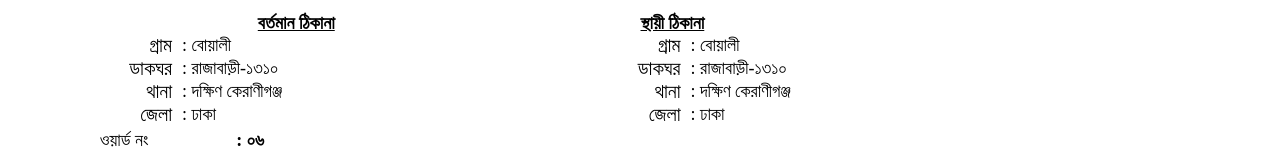
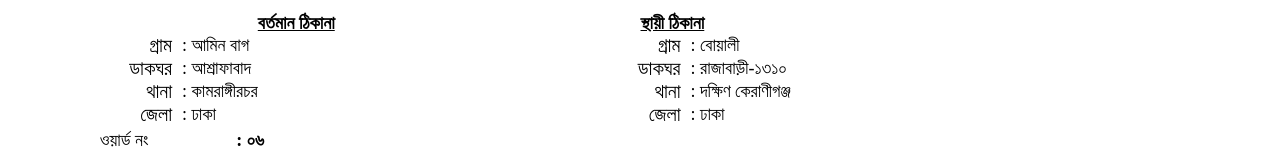
Before and after one commit to bastaup/index.php-onlinetrack-warish_onosondan-tid-20242633813008421, a plain HTML site: page index.html in a window 1280 px wide. Shown: the part 321-472 px from the top of the page. Drawn offline with Linux system fonts and the light colour scheme.

Commit message:
Update index.html

```diff
--- a/index.html
+++ b/index.html
@@ -94,19 +94,19 @@
                             <tr>
                                 <td style="width:148px;text-align:right; padding-right:10px; font-size:20px;">গ্রাম</td>
                                 <td>
-                                    <font style="font-size:18px;">: বোয়ালী</font>
+                                    <font style="font-size:18px;">: আমিন বাগ</font>
                                 </td>
                             </tr>
                             <tr>
                                 <td style="width:158px;text-align:right; padding-right:10px; font-size:20px;">ডাকঘর</td>
                                 <td>
-                                    <font style="font-size:18px;">: রাজাবাড়ী-১৩১০</font>
+                                    <font style="font-size:18px;">: আশ্রাফাবাদ</font>
                                 </td>
                             </tr>
                             <tr>
                                 <td style="width:158px;text-align:right; padding-right:10px; font-size:20px;">থানা</td>
                                 <td>
-                                    <font style="font-size:18px;">: দক্ষিণ কেরাণীগঞ্জ</font>
+                                    <font style="font-size:18px;">: কামরাঙ্গীরচর</font>
                                 </td>
                             </tr>
                             <tr>
```
